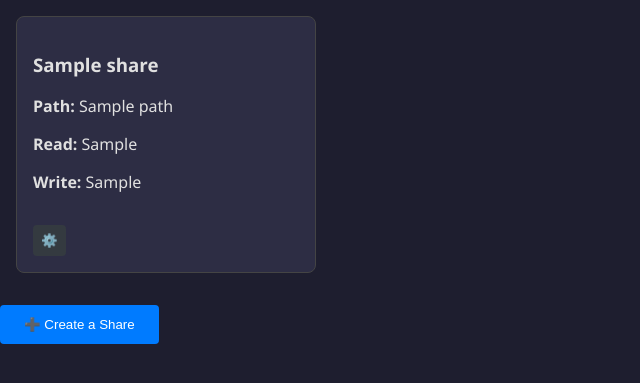
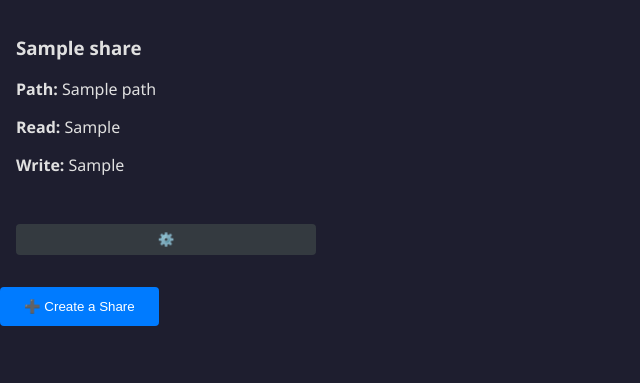
Before and after one commit to vznomics/swat, a FastAPI app: template app/templates/dashboard.html in a window 1280 px wide. Shown: the part 119-502 px from the top of the page, without its empty margins (0-640 px from the left). Run offline with FastAPI, Linux system fonts and the light colour scheme; the template is opened without the code that fills it: most values are stand-ins (such as "Sample title", 1, 10 or a date in 2020).

Commit message:
Update styles.css

```diff
--- a/app/static/css/styles.css
+++ b/app/static/css/styles.css
@@ -92,12 +92,19 @@
   grid-template-columns: repeat(auto-fill, minmax(250px, 1fr));
 }
 
+
+
+
+
+
 .share-box {
-  background-color: #2d2d44;
-  padding: 1rem;
-  border-radius: 8px;
-  border: 1px solid #444;
+  display: flex;
+  flex-direction: column;
+  justify-content: space-between;
+  transition: all 0.3s ease;
+  overflow: hidden;
 }
+
 
 .share-info {
   margin-bottom: 1rem;
@@ -120,13 +127,10 @@
 
 .dropdown-content {
   display: none;
-  background-color: #444;
-  border-radius: 4px;
   margin-top: 0.5rem;
-  padding: 0.5rem;
 }
 
-.btn-toggle.active + .dropdown-content {
+.share-box.open .dropdown-content {
   display: block;
 }
 
```
